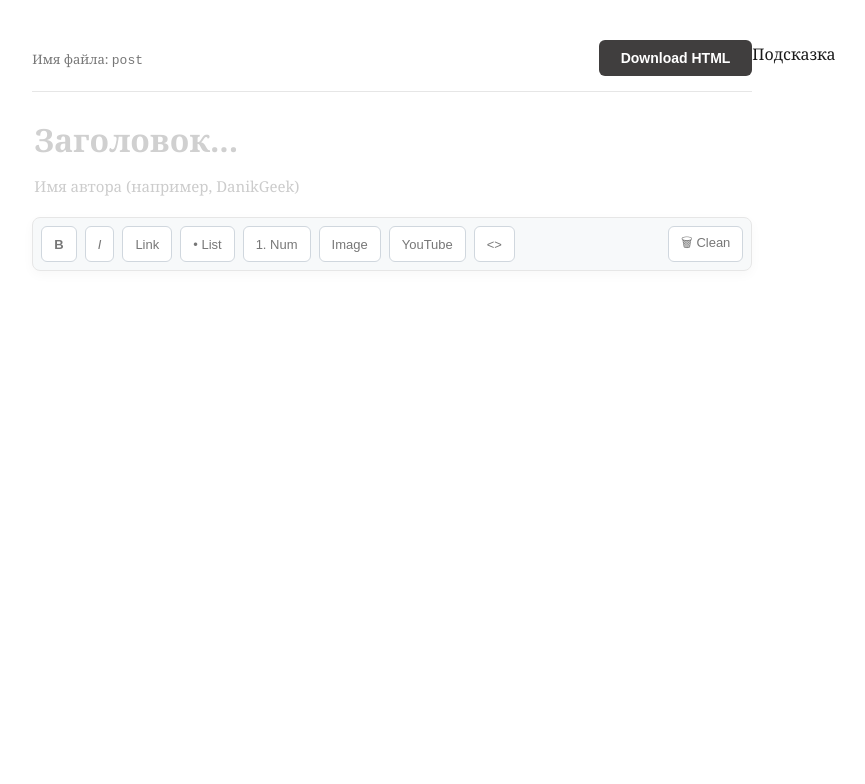
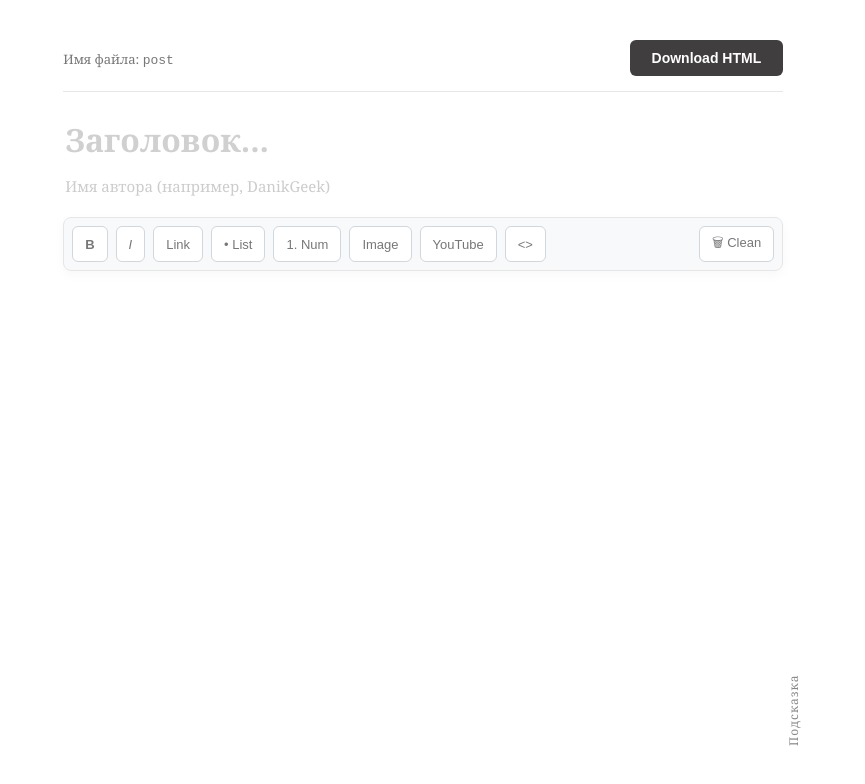
Before and after one commit to DanikGeek/pocket-cms, a plain HTML site: page index.html in a window 1280 px wide. Shown: the whole page, without its empty margins (206-1071 px from the left). Drawn offline with Linux system fonts and the light colour scheme.

Commit message:
Update index.html

```diff
--- a/index.html
+++ b/index.html
@@ -267,7 +267,7 @@
     <!-- Область редактирования -->
     <div id="postContent" class="content-input" contenteditable="true" oninput="saveDraft()" placeholder="Пишите вашу историю..."></div>
 </div>
-<div ="editor-hint"> Подсказка </div>
+<div class="editor-hint"> Подсказка </div>
 <script>
     const titleInput = document.getElementById('postTitle');
     const authorInput = document.getElementById('postAuthor');
```
